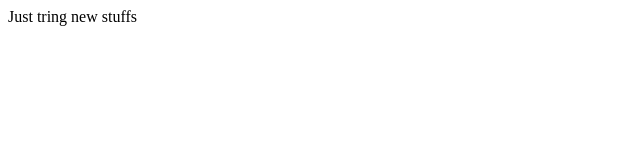
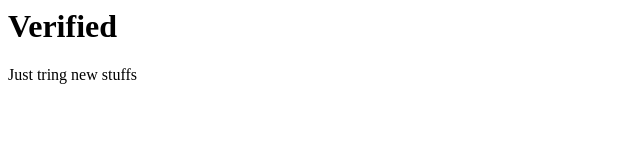
Before and after one commit to bibhuprashad32/demo-2, a plain HTML site: page index.html in a window 1280 px wide. Shown: the whole page, without its empty margins (0-640 px from the left). Drawn offline with Linux system fonts and the light colour scheme.

Commit message:
Verified Tag added

```diff
--- a/index.html
+++ b/index.html
@@ -1 +1,2 @@
+<h1> Verified</h1>
 <p>Just tring new stuffs</p>
```
Also changed, not shown: 1 other file.
